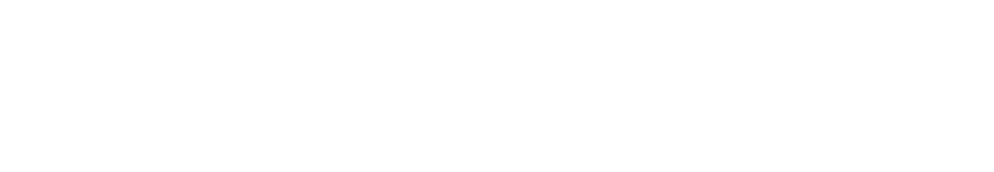
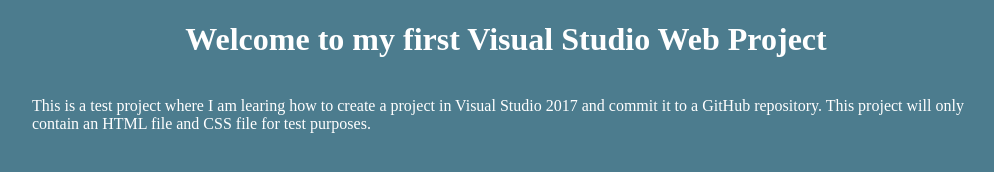
Before and after one commit to duncanhm/Space-Station-Website, a plain HTML site: page visualStudioTestProject/test_webpage/test_webpage/index.html in a window 1280 px wide. Shown: the whole page, without its empty margins (134-1128 px from the left). Drawn offline with Linux system fonts and the light colour scheme.

Commit message:
Committing content and styling for project

```diff
--- a/visualStudioTestProject/test_webpage/test_webpage/index.html
+++ b/visualStudioTestProject/test_webpage/test_webpage/index.html
@@ -1,10 +1,14 @@
 <!DOCTYPE html>
 <html>
 <head>
+    <title>VS Test Webpage</title>
     <meta charset="utf-8" />
-    <title></title>
+    <link href="style.css" rel="stylesheet" />
 </head>
 <body>
-
+    <h1>Welcome to my first Visual Studio Web Project</h1>
+    <div id="container">
+        <p>This is a test project where I am learing how to create a project in Visual Studio 2017 and commit it to a GitHub repository. This project will only contain an HTML file and CSS file for test purposes.</p>
+    </div>
 </body>
 </html>
--- a/visualStudioTestProject/test_webpage/test_webpage/style.css
+++ b/visualStudioTestProject/test_webpage/test_webpage/style.css
@@ -1,2 +1,16 @@
 body {
+    background-color: #4c7c8e;
+    font-family: 'Times New Roman', Times, serif;
+    color: #fff;
+    display: block;
 }
+
+h1 {
+    text-align: center;
+}
+
+#container {
+    width: 75%;
+    margin: 0% auto;
+    padding: 1px 0px;
+}
```
Also changed, not shown: 1 other file.
